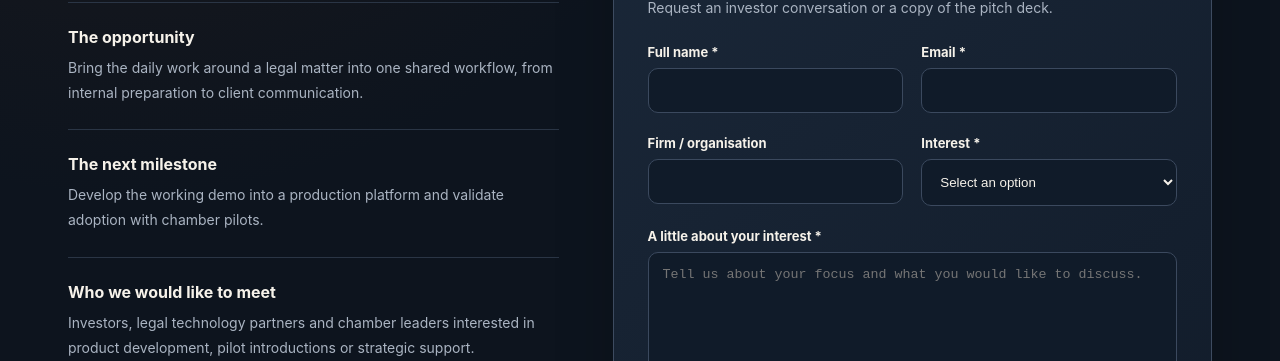
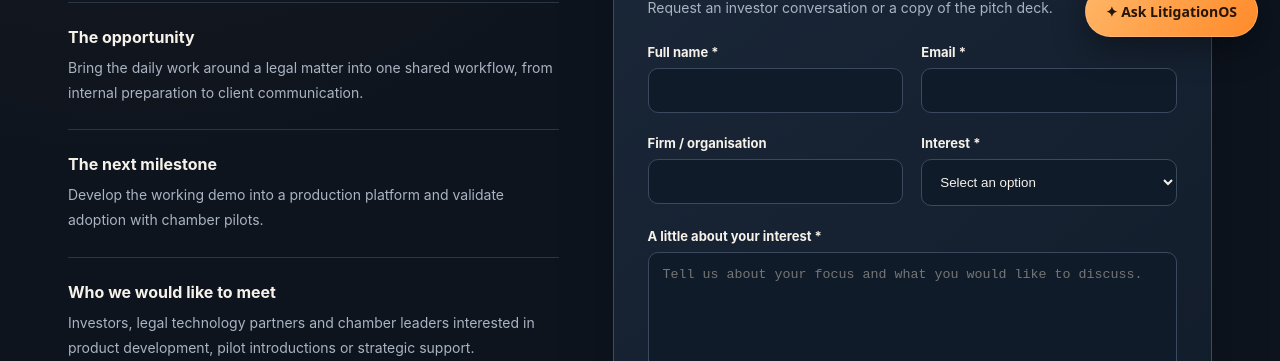
Before and after one commit to LitigationOS/LitigationOS, a plain HTML site: page investors.html in a window 1280 px wide. Shown: the part 739-1100 px from the top of the page. Drawn offline with Linux system fonts and the light colour scheme.

Commit message:
Enable Ask LitigationOS assistant on investor page

```diff
--- a/investors.html
+++ b/investors.html
@@ -26,4 +26,4 @@ body{background:#0d141e}main{background:radial-gradient(ellipse at 10% 0,#643516
 <footer><div class="wrap">© 2026 LitigationOS. <a class="back" href="/">Return to the website</a></div></footer>
 <script>
 document.getElementById('investorForm').addEventListener('submit',function(event){event.preventDefault();if(!this.reportValidity())return;const data=new FormData(this);const clean=key=>String(data.get(key)||'').trim();const subject='LitigationOS investor inquiry: '+clean('interest');const body=['Name: '+clean('name'),'Email: '+clean('email'),'Organisation: '+clean('organisation'),'Interest: '+clean('interest'),'','Message:',clean('message'),'','I consent to a reply about this inquiry.'].join('\n');window.location.href='mailto:Ruhan@litigationos.in?subject='+encodeURIComponent(subject)+'&body='+encodeURIComponent(body);document.getElementById('status').textContent='Your email draft is ready to open. Please press Send in your email app. If no email app opens, write directly to Ruhan@litigationos.in.';});
-</script></body></html>
+</script><script src="/litigationos-chat.js" defer></script></body></html>
```
